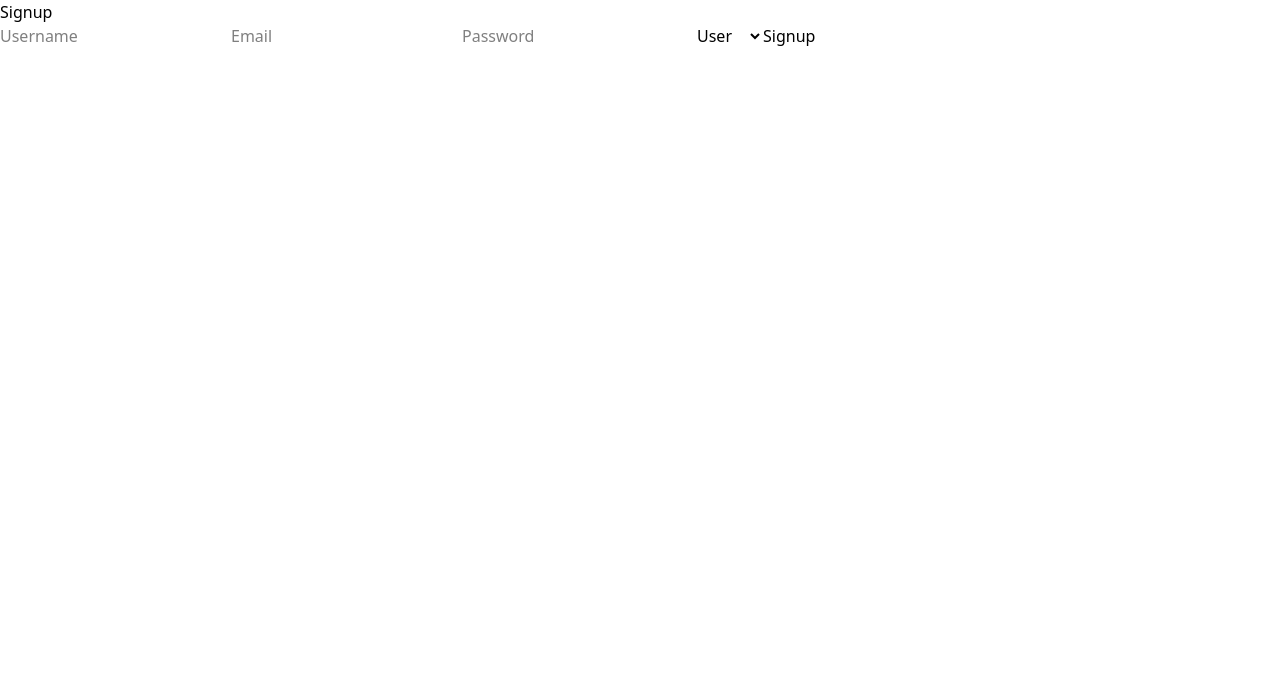
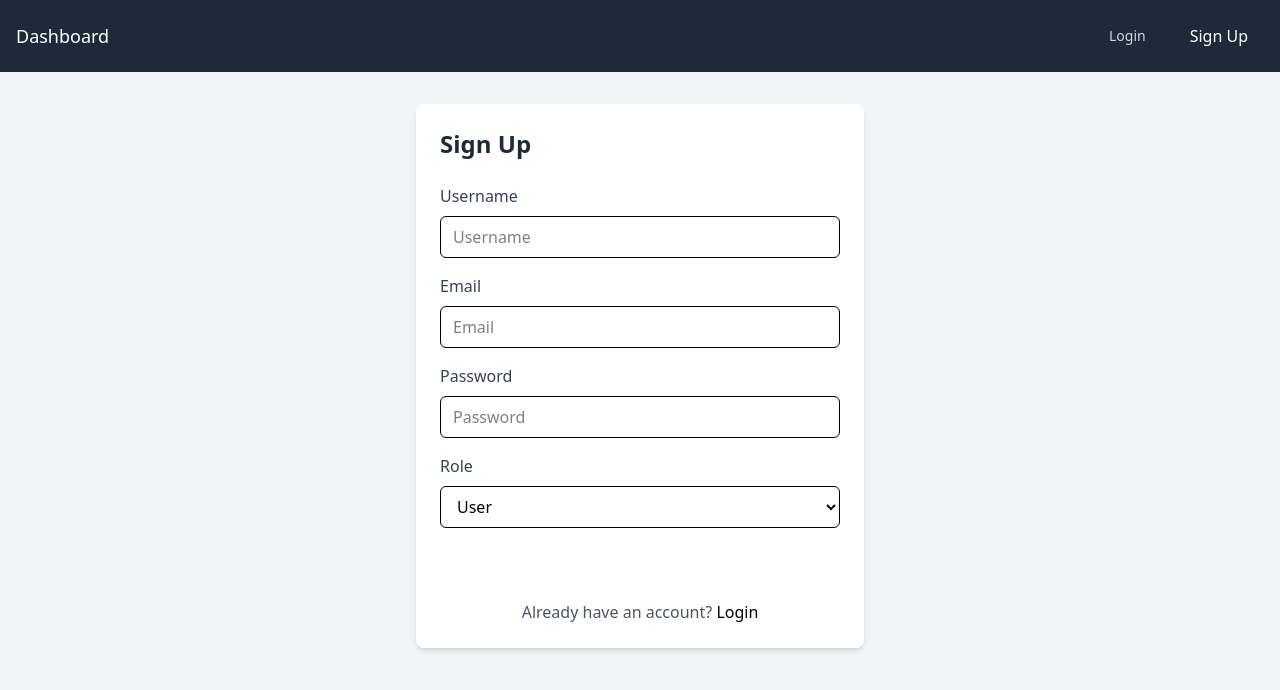
Before and after one commit to Besufekad-HAZ/Role-Based-Ticketing-System, a React (Vite) app in the folder frontend/: page /signup in a window 1280 px wide. Shown: the top 690 px of the page. Built offline with nearby package versions, Linux system fonts and the light colour scheme.

Commit message:
Style the Sign up Component

```diff
--- a/frontend/src/pages/Signup.jsx
+++ b/frontend/src/pages/Signup.jsx
@@ -1,7 +1,8 @@
 import React, { useState } from "react";
 import axios from "../services/api";
-import { useNavigate } from "react-router-dom";
+import { Link, useNavigate } from "react-router-dom";
 import useAuth from "../hooks/useAuth";
+import Navbar from "../components/Navbar";
 
 const Signup = () => {
   const [username, setUsername] = useState("");
@@ -29,37 +30,74 @@ const Signup = () => {
   };
 
   return (
+    <div className="min-h-screen bg-gray-100">
+      <Navbar />
+      <div className="max-w-md mx-auto mt-8 p-6 bg-white rounded-lg shadow-md">
+        <h2 className="text-2xl font-bold text-gray-800 mb-6">Sign Up</h2>
+        {error && (
+          <div className="bg-red-100 border border-red-400 text-red-700 px-4 py-3 rounded mb-4">
+            {error}
+          </div>
+        )}
+        <form onSubmit={handleSubmit} className="space-y-4">
           <div>
-      <h1>Signup</h1>
-      {error && <div className="error">{error}</div>}
-      <form onSubmit={handleSubmit}>
+            <label className="block text-gray-700 mb-2">Username</label>
             <input
+              className="w-full px-3 py-2 border rounded-md focus:outline-none focus:ring-2 focus:ring-primary"
               type="text"
               placeholder="Username"
               value={username}
               onChange={(e) => setUsername(e.target.value)}
               required
             />
+          </div>
+          <div>
+            <label className="block text-gray-700 mb-2">Email</label>
             <input
+              className="w-full px-3 py-2 border rounded-md focus:outline-none focus:ring-2 focus:ring-primary"
               type="email"
               placeholder="Email"
               value={email}
               onChange={(e) => setEmail(e.target.value)}
               required
             />
+          </div>
+          <div>
+            <label className="block text-gray-700 mb-2">Password</label>
             <input
+              className="w-full px-3 py-2 border rounded-md focus:outline-none focus:ring-2 focus:ring-primary"
               type="password"
               placeholder="Password"
               value={password}
               onChange={(e) => setPassword(e.target.value)}
               required
             />
-        <select value={role} onChange={(e) => setRole(e.target.value)}>
+          </div>
+          <div>
+            <label className="block text-gray-700 mb-2">Role</label>
+            <select
+              className="w-full px-3 py-2 border rounded-md focus:outline-none focus:ring-2 focus:ring-primary"
+              value={role}
+              onChange={(e) => setRole(e.target.value)}
+            >
               <option value="user">User</option>
               <option value="admin">Admin</option>
             </select>
-        <button type="submit">Signup</button>
+          </div>
+          <button
+            type="submit"
+            className="w-full bg-primary hover:bg-secondary text-white py-2 px-4 rounded-md transition-colors"
+          >
+            Signup
+          </button>
         </form>
+        <div className="mt-4 text-center">
+          <span className="text-gray-600">Already have an account? </span>
+          <Link to="/login" className="text-primary hover:underline">
+            Login
+          </Link>
+        </div>
+      </div>
     </div>
   );
 };
```
Lines whose indentation alone changed are shown as unchanged.
